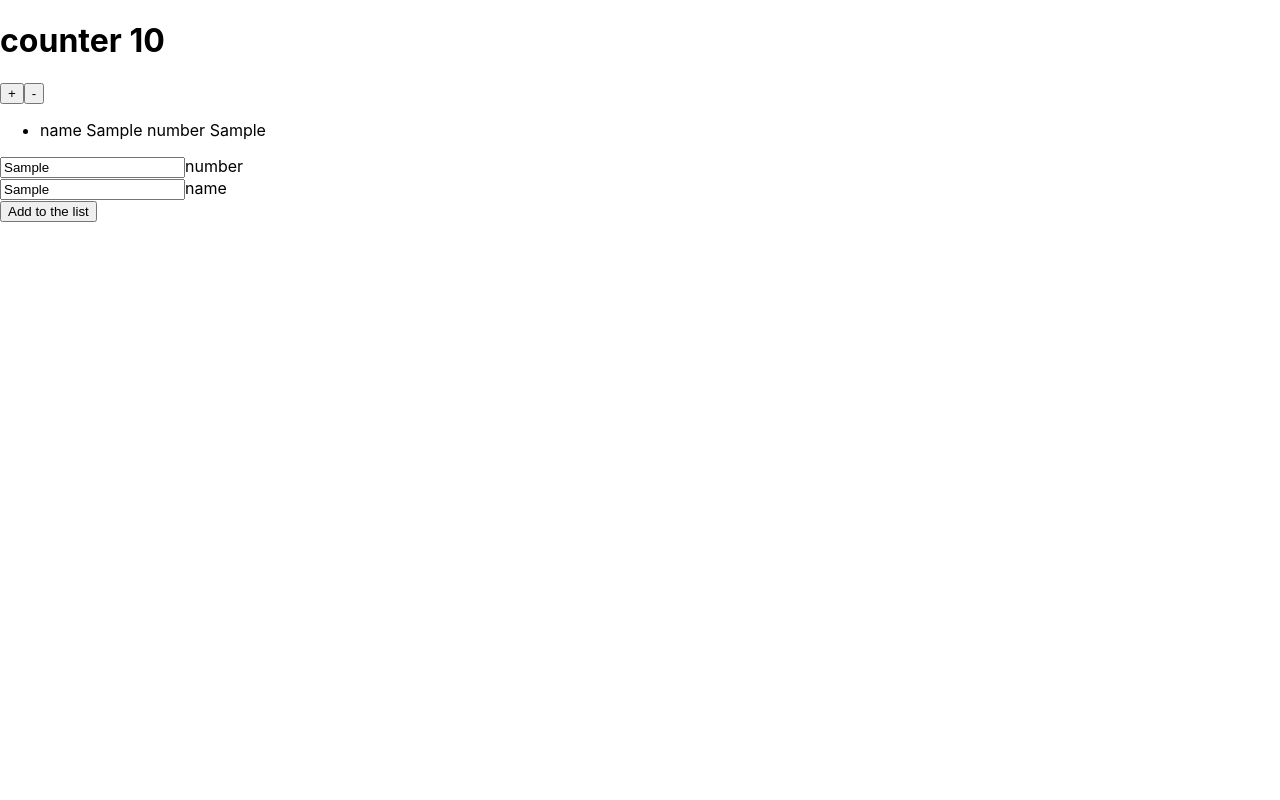
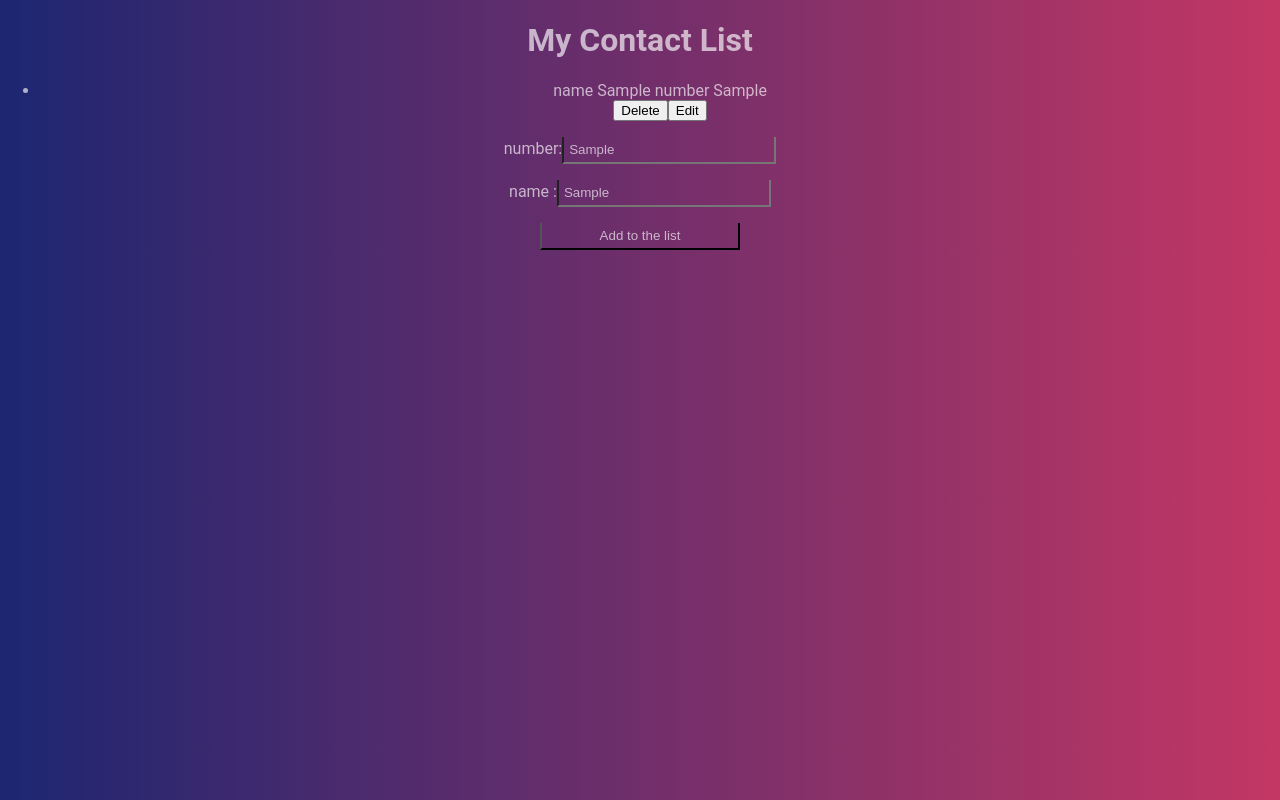
Before and after one commit to Tuwaiq-NET01/HW_Week11_Day01_React_Redux, a React (Create React App) app: page / in a window 1280 px wide. Both pictures are taken after typing "Sample", "Sample" into the empty fields and a click on the input "Add to the list". Built offline with nearby package versions, Linux system fonts and the light colour scheme.

Commit message:
delete and edit features

```diff
--- a/src/App.css
+++ b/src/App.css
@@ -36,3 +36,31 @@
     transform: rotate(360deg);
   }
 }
+.App {
+  font-family: sans-serif;
+  text-align: center;
+}
+
+body {
+  background: #c33764;
+  background: -webkit-linear-gradient(
+    to right,
+    #1d2671,
+    #c33764
+  );
+  background: linear-gradient(
+    to right,
+    #1d2671,
+    #c33764
+  );
+  color: #ffffffa6;
+  font-family: "Roboto", sans-serif;
+}
+
+input {
+  background: border-box;
+  color: #ffffffa6;
+  border-top: none;
+  width: 200px;
+  padding: 5px;
+}
--- a/src/App.js
+++ b/src/App.js
@@ -1,12 +1,18 @@
 import { useSelector, useDispatch } from 'react-redux'
-import { increment, decrement, contactAdded } from './action';
+import { increment, decrement, contactAdded, Delete, Edit } from './action';
 import { useState } from 'react'
+import Number from './Number'
+import './App.css'
 
 function App() {
+  const [phone, setPhone] = useState({})
+  const [selected, setSelected] = useState(-1)
+
   const counter = useSelector(state => state.counter)
   const contactlist = useSelector(state => state.contactlist)
-  const [phone, setPhone] = useState({})
+
   const dispatch = useDispatch();
+
   const handelChange = (event) => {
     const att = event.target.name
     const value = event.target.value
@@ -14,45 +20,66 @@ function App() {
     updatedValue[att] = value
     console.log("updatedValue", updatedValue);
     setPhone(updatedValue)
-
   }
-
 
   const handelSubmit = (event) => {
     event.preventDefault()
     dispatch(contactAdded(phone))
   }
+
+  const handelEdit = (event) => {
+    event.preventDefault()
+    setSelected(-1)
+    dispatch(Edit(selected, phone))
+  }
+
   return (
-    <div >
-      <h1>counter {counter}</h1>
-
+    <center >
+      {/* <h1>counter {counter}</h1>
       <button onClick={() => dispatch(increment(2))}>+</button>
-      <button onClick={() => dispatch(decrement())}>-</button>
-
+      <button onClick={() => dispatch(decrement())}>-</button> */}
+      <h1>My Contact List</h1>
       <ul>{contactlist.map((item, index) => {
         return (
           <div key={index}>
-            <li>name {item.name} number {item.number}</li>
+            <Number myContact={item} />
+            <button onClick={() => dispatch(Delete(index))}>Delete</button>
+            <button onClick={() => { setSelected(index); setPhone(item) }}>Edit</button>
+            {selected === index ?
+              <form onSubmit={handelEdit}>
+                <p>
+                  number:
+                  <input type="text" name="number" value={phone.number} onChange={handelChange} />
+                </p>
+                <p>
+                  name :
+                  <input type="text" name="name" value={phone.name} onChange={handelChange} />
+                </p>
+                <div>
+                  <input type="submit" value="update" />
+                </div>
+              </form> : null}
+          </div>)
 
-          </div>
-        )
-      })}</ul>
+      }
+      )
+      }</ul>
 
       <form onSubmit={handelSubmit}>
-        <label>
+        <p>
+          number:
           <input type="text" name="number" onChange={handelChange} />
-                number</label>
-        <br />
-        <label>
+        </p>
+        <p>
+          name :
           <input type="text" name="name" onChange={handelChange} />
-                name</label>
-        <br />
+        </p>
         <div>
           <input type="submit" value="Add to the list" />
         </div>
       </form>
 
-    </div>
+    </center>
   );
 }
 
--- /dev/null
+++ b/src/Number.js
@@ -0,0 +1,12 @@
+import React from 'react'
+import { useState } from 'react'
+
+
+export default function Number(props) {
+    const [phone, setPhone] = useState(props.myContact)
+    return (
+        <li>
+           name {phone.name} number {phone.number}
+        </li>
+    )
+}
--- a/src/action/index.js
+++ b/src/action/index.js
@@ -15,3 +15,18 @@ export const contactAdded = (arg) => {
         payload: arg
     }
 }
+export const Edit = (myindex,obj) => {
+    return {
+        type: "Edit",
+        payload: obj,
+        index: myindex
+    }
+}
+
+export const Delete = (e) => {
+    return {
+        type: "delete",
+        payload: e,
+
+    }
+}
--- a/src/reducers/contactlist.js
+++ b/src/reducers/contactlist.js
@@ -8,6 +8,15 @@ export default function contactlist(state = [], action) {
 
                 }
             ]
+        case "Edit":
+            return state[action.index] = {
+                number: action.payload.number,
+                name: action.payload.name
+            }
+        case "delete":
+            let arrCopy = [...state]
+            arrCopy.splice(action.payload, 1)
+            return arrCopy
         default:
             return state
     }
--- a/src/reducers/index.js
+++ b/src/reducers/index.js
@@ -9,8 +9,6 @@ const allReducers = combineReducers({
     counter: counterReducer,
     logged: loggedReducer,
     contactlist,
-
-
 })
 
 export default allReducers;
```
Also changed, not shown: 1 other file (tests, documents, lock files or other folders).
